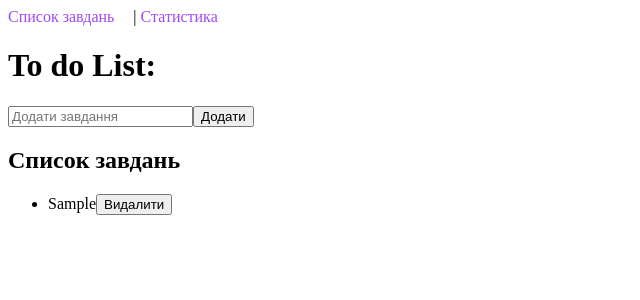
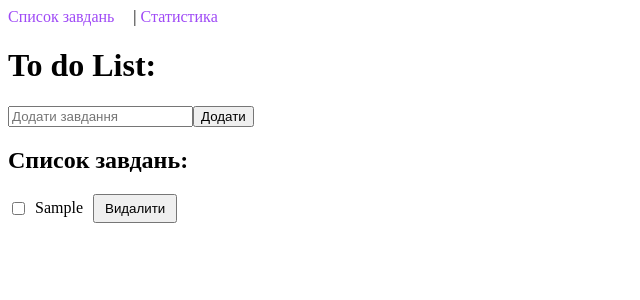
Before and after one commit to cxsarina/KOP, a React (Create React App) app in the folder lab5/lab5/: page / in a window 1280 px wide. Both pictures are taken after typing "Sample" into the empty fields and a click on the button "Додати". Shown: the top 300 px of the page, without its empty margins (0-640 px from the left). Built offline with nearby package versions, Linux system fonts and the light colour scheme.

Commit message:
Додано функціонал виконання завдання

```diff
--- a/lab5/lab5/src/components/TodoList.js
+++ b/lab5/lab5/src/components/TodoList.js
@@ -9,12 +9,34 @@ const TodoList = () => {
 
     return (
         <div>
-            <h2>Список завдань</h2>
-            <ul>
+            <h2>Список завдань: </h2>
+            <ul style={{ listStyleType: 'none', padding: 0 }}>
                 {todos.map((todo) => (
-                    <li key={todo.id} style={{ textDecoration: todo.completed ? 'line-through' : 'none' }}>
-                        <span onClick={() => toggleTodo(todo.id)}>{todo.task}</span>
-                        <button onClick={() => deleteTodo(todo.id)}>Видалити</button>
+                    <li
+                        key={todo.id}
+                        style={{
+                            display: 'flex',
+                            alignItems: 'center',
+                            marginBottom: '10px',
+                        }}
+                    >
+                        <input
+                            type="checkbox"
+                            checked={todo.completed}
+                            onChange={() => toggleTodo(todo.id)}
+                            style={{ marginRight: '10px' }}
+                        />
+                        <span
+                            style={{
+                                textDecoration: todo.completed ? 'line-through' : 'none',
+                                marginRight: '10px',
+                            }}
+                        >
+              {todo.task}
+            </span>
+                        <button onClick={() => deleteTodo(todo.id)} style={{ padding: '5px 10px' }}>
+                            Видалити
+                        </button>
                     </li>
                 ))}
             </ul>
```
